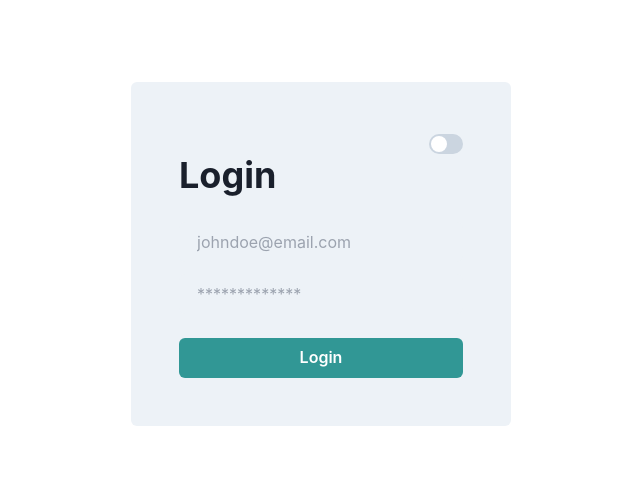
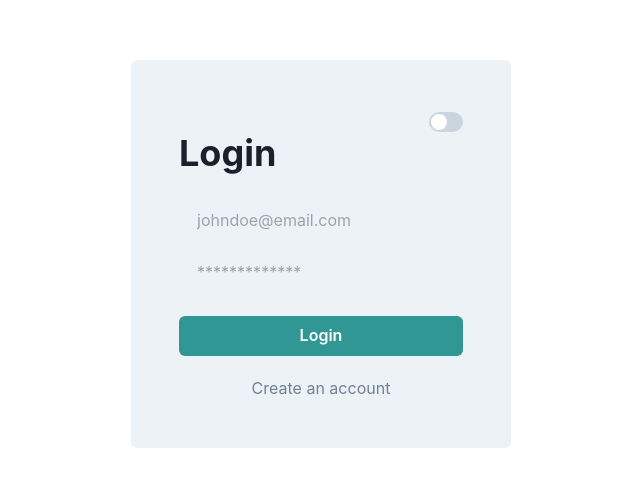
Before and after one commit to marcelldac/ditter-front, a Next.js app: page / in a window 1280 px wide. Shown: the part 146-632 px from the top of the page, without its empty margins (319-959 px from the left). Built offline with nearby package versions, Linux system fonts and the light colour scheme.

Commit message:
feat: add login bottom button

```diff
--- a/src/components/LoginForm.tsx
+++ b/src/components/LoginForm.tsx
@@ -4,12 +4,13 @@ import {
   Flex,
   Heading,
   Input,
+  Link,
   Switch,
   useColorMode,
   useColorModeValue,
 } from "@chakra-ui/react";
 
-export default function LoginForm() {
+export default function Register() {
   const formBackground = useColorModeValue("gray.100", "gray.700");
   const { toggleColorMode } = useColorMode();
   return (
@@ -32,6 +33,9 @@ export default function LoginForm() {
           type="password"
         />
         <Button colorScheme="teal">Login</Button>
+        <Box textAlign="center" mt={5} color="gray.500">
+          <Link href="/register">Create an account</Link>
+        </Box>
       </Flex>
     </Flex>
   );
```
